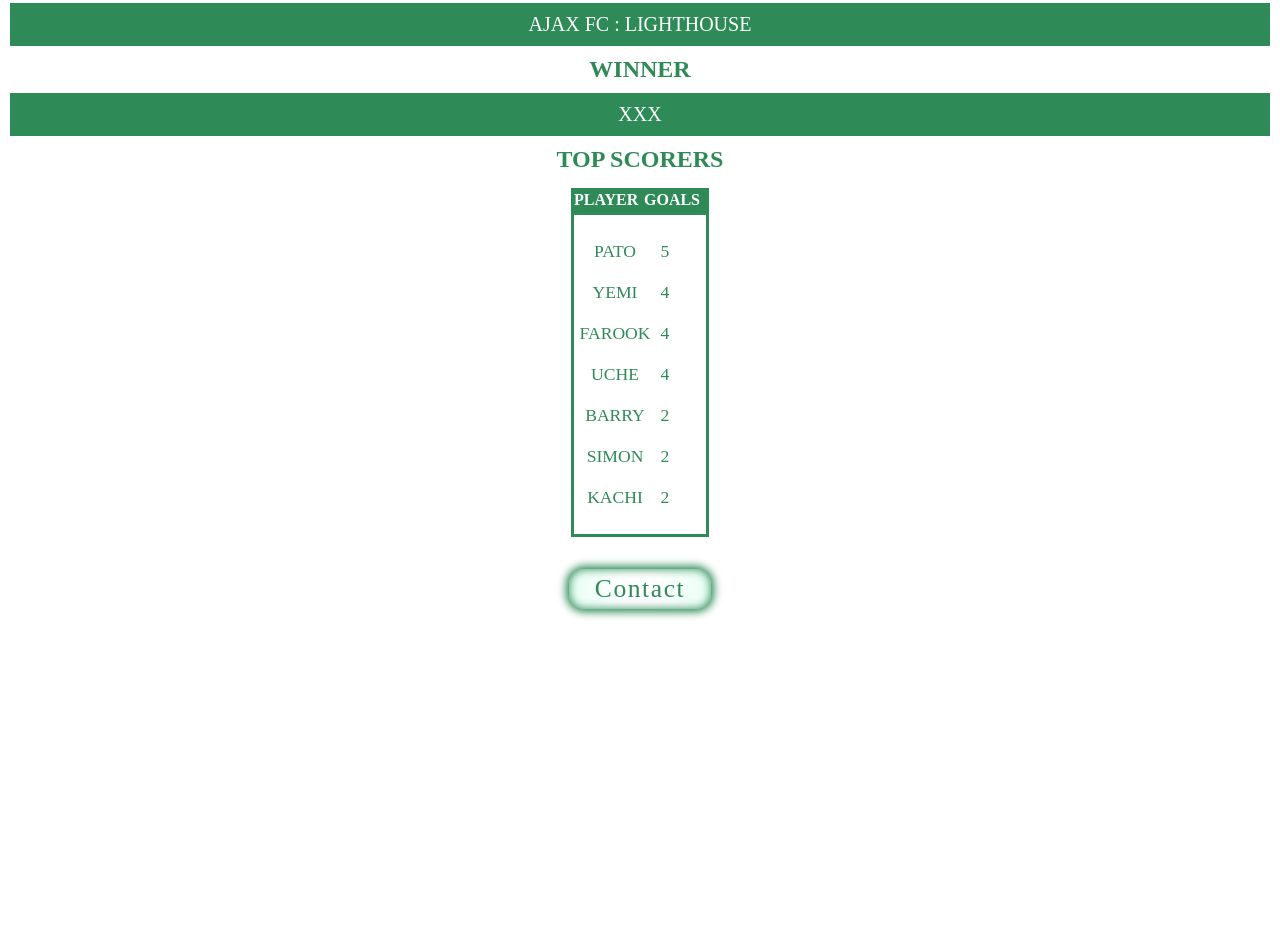
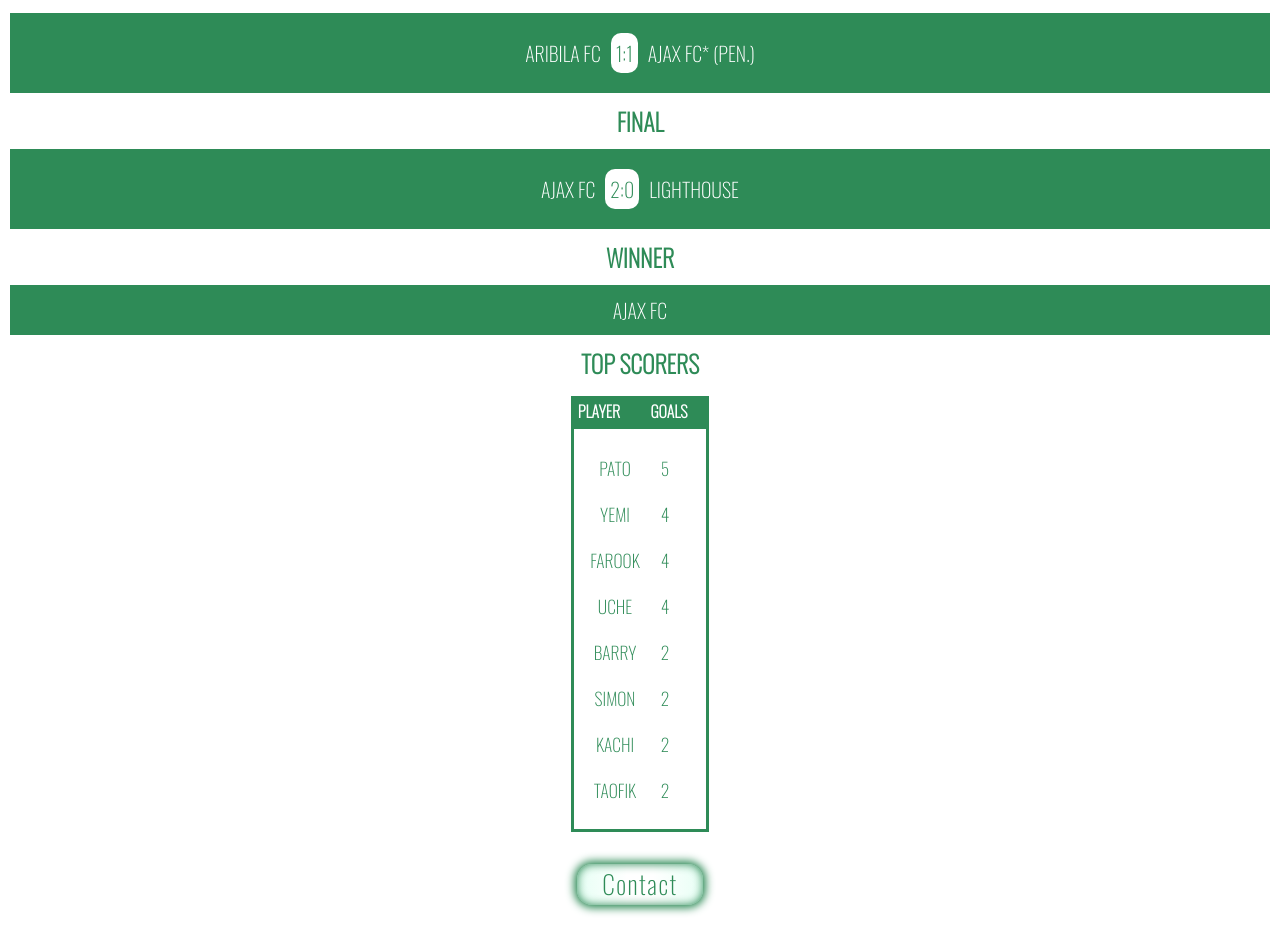
Before and after one commit to Martins00/Knockout-Kings, a plain HTML site: page index.html in a window 1280 px wide. Shown: the part 2699-3636 px from the top of the page. Before the commit the page ends 3340 px from the top, so only its background shows below. Drawn offline with nearby package versions, Linux system fonts and the light colour scheme.

Commit message:
data gotten and updated. Last push!

```diff
--- a/index.html
+++ b/index.html
@@ -17,7 +17,7 @@
                         <div id="boxm">test</div>
                         <input type="button" value="Interesting!" id="interest" onclick="box()">
                     </div>
-                    <button onclick="box('No data given')" id="about" class="nav-link">About</button>
+                    <button onclick="box('Knockout King was founded by Olanrewaju Olagunju, a player, sport lover and man of great personality. The sole aim was to develop new and exciting talents across communities giving tgem a chance to excel in the sport. ')" id="about" class="nav-link">About</button>
                 <!-- </li> -->
             <!-- </ul> -->
             <div class="hamburger">
@@ -157,12 +157,12 @@
 
                 <h2 class="title">final</h2>
                 <div id="final">
-                    <span class="fixture">ajax fc : lighthouse</span>
+                    <span class="fixture">ajax fc <span class="score">2:0</span> lighthouse</span>
                 </div>
 
                 <div class="winner">
                     <h2 class="title">winner</h2>
-                    <span class="fixture">xxx</span>
+                    <span class="fixture">Ajax fc</span>
                 </div>
             </section>
 
@@ -190,6 +190,8 @@
                     <div class="table-data">2</div>
                     <div class="table-data">kachi</div>
                     <div class="table-data">2</div>
+                    <div class="table-data">Taofik</div>
+                    <div class="table-data">2</div>
                 </div>
             </div>
 
@@ -201,7 +203,7 @@
                 <input type="button" value="Ok" id="show" onclick="container()">
             </div>
               <div class="nav-item">
-                    <button onclick="container('Number: +234 909 508 8068')" id="contact" class="nav-link">Contact</button>
+                    <button onclick="container('Numbers: +234 909 508 8068, +234 903 410 1249  Olanrewajuolagunju26@gmail.com')" id="contact" class="nav-link">Contact</button>
               </div>
         </footer>
 
--- a/style.css
+++ b/style.css
@@ -1,9 +1,13 @@
+@import url('https://fonts.googleapis.com/css2?family=Cormorant+Garamond:wght@600&family=Oswald:wght@200&display=swap');
+
 /* style reset */
 
 * {
     margin: 0;
     padding: 0;
     box-sizing: border-box;
+    font-family: 'Cormorant Garamond', serif;
+    font-family: 'Oswald', sans-serif;;
 }
 
 li {
```
Also changed, not shown: script.js (+0 -19 lines).
